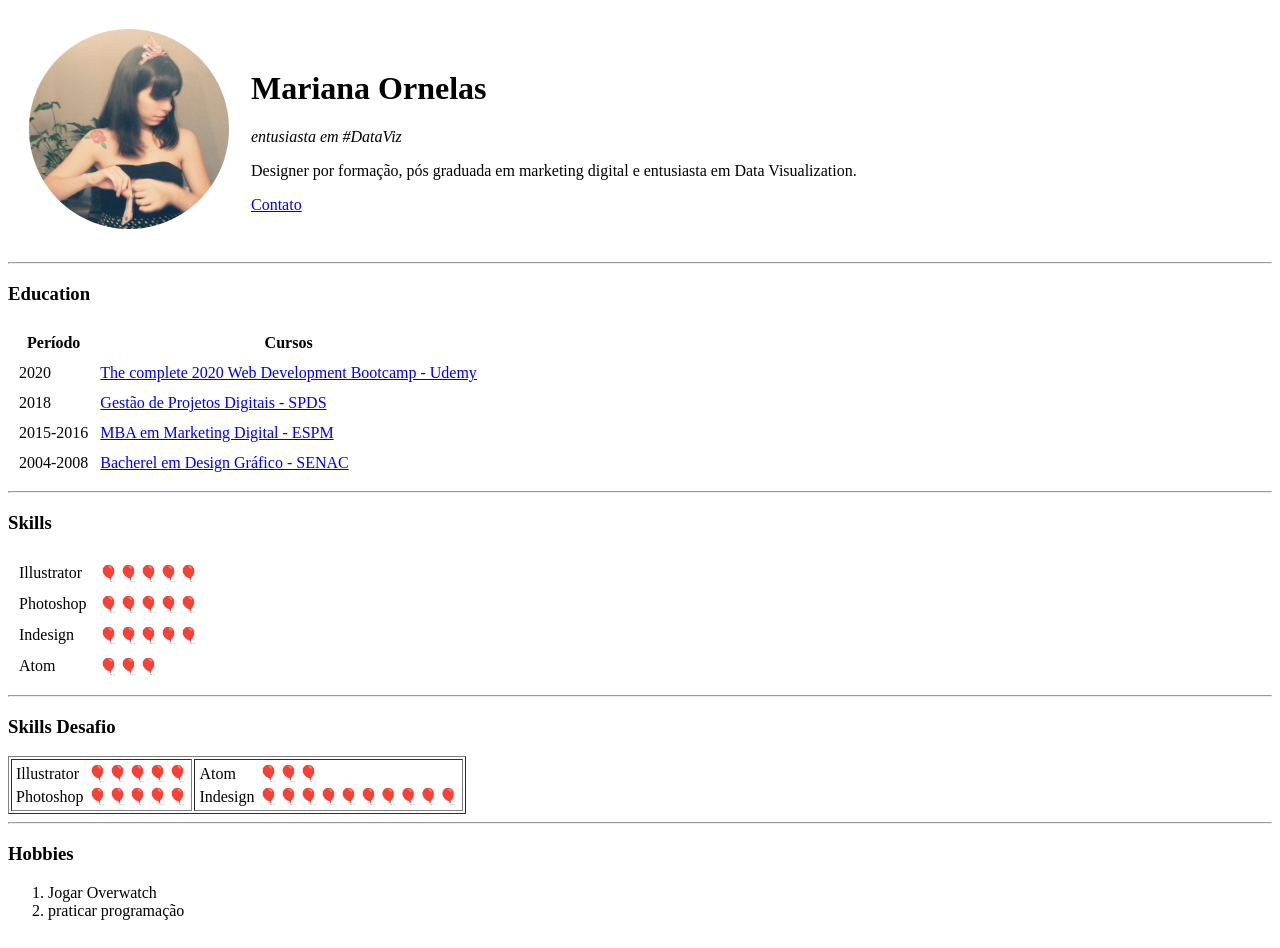
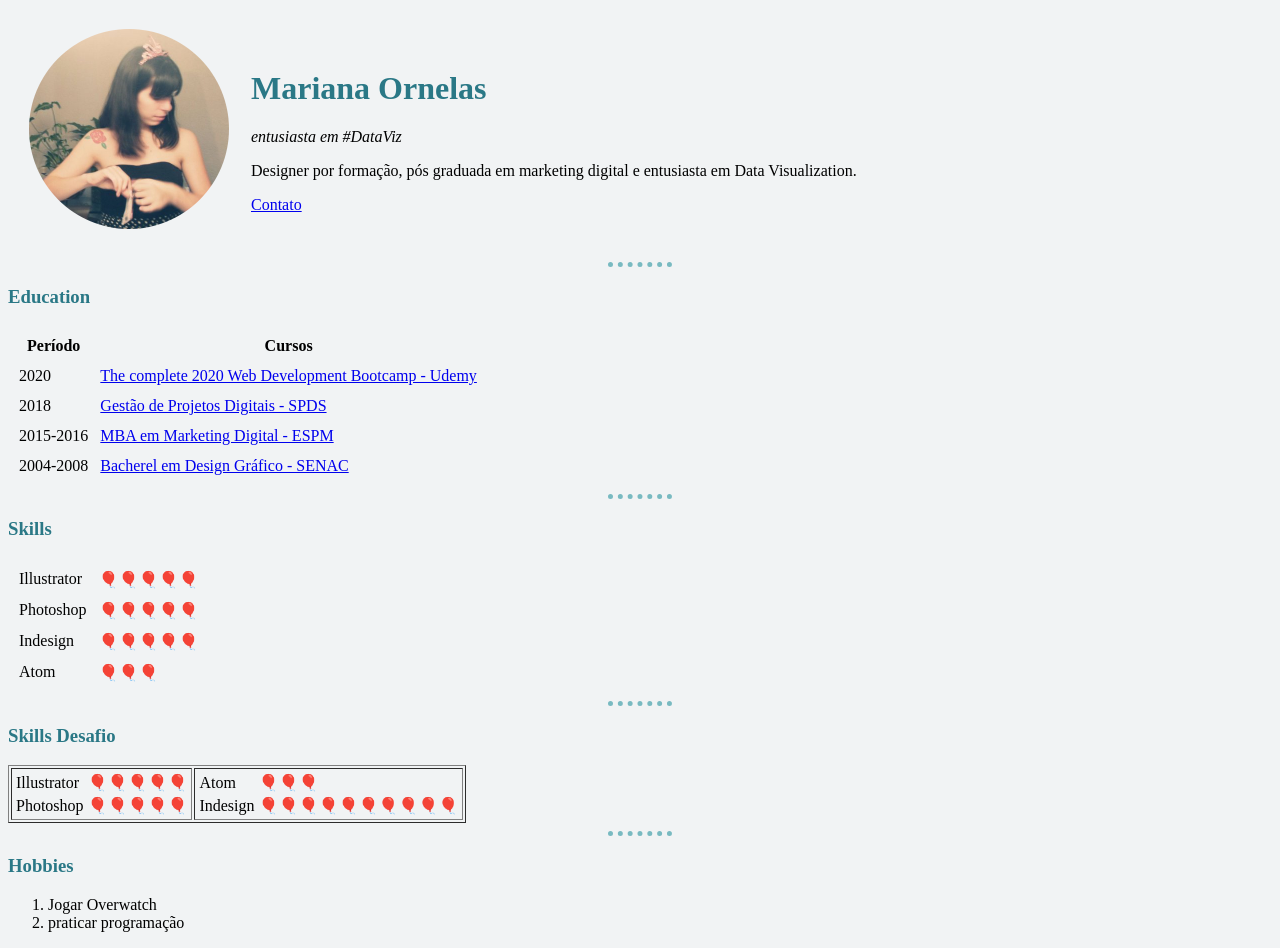
Before and after one commit to maornelas-dataviz/cv, a plain HTML site: page index.html in a window 1280 px wide. Drawn offline with Linux system fonts and the light colour scheme.

Commit message:
Add files via upload

```diff
--- /dev/null
+++ b/css/styles.css
@@ -0,0 +1,15 @@
+body {
+  background-color: #f1f3f4;
+}
+hr {
+  border-style: dotted none none;
+  width: 5%;
+  border-color: #79bac1;
+  border-width: 5px;
+}
+h1 {
+  color: #2a7886;
+}
+h3 {
+  color: #2a7886;
+}
--- a/index.html
+++ b/index.html
@@ -4,6 +4,8 @@
 <head>
   <meta charset="utf-8">
   <title>MaOrnelas #DataViz</title>
+  <link rel="stylesheet" href="css/styles.css">
+
 </head>
 
 <body>
@@ -52,7 +54,7 @@
       </tr>
     </tbody>
   </table>
-<hr>
+  <hr>
   <h3>Skills</h3>
   <table cellspacing="10px">
     <tbody>
```
